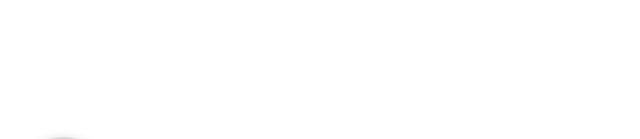
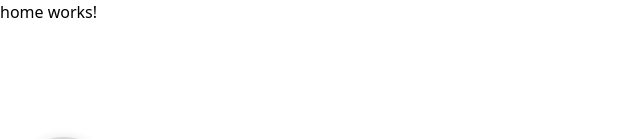
Before and after one commit to klamaj/Abonds, an Angular app in the folder Client/: page / in a window 1280 px wide. Shown: the top 139 px of the page, without its empty margins (0-640 px from the left). Built offline with nearby package versions, Linux system fonts and the light colour scheme.

Commit message:
create home component

```diff
--- a/Client/src/app/app-routing.module.ts
+++ b/Client/src/app/app-routing.module.ts
@@ -1,7 +1,12 @@
 import { NgModule } from '@angular/core';
 import { RouterModule, Routes } from '@angular/router';
 
-const routes: Routes = [];
+const routes: Routes = [
+  {
+    path: '',
+    loadChildren: () =>  import('./modules/pages/pages.module').then(m => m.PagesModule),
+  }
+];
 
 @NgModule({
   imports: [RouterModule.forRoot(routes)],
--- /dev/null
+++ b/Client/src/app/modules/pages/home/home.component.html
@@ -0,0 +1 @@
+<p>home works!</p>
--- /dev/null
+++ b/Client/src/app/modules/pages/pages.module.ts
@@ -0,0 +1,22 @@
+import { NgModule } from '@angular/core';
+import { CommonModule } from '@angular/common';
+import { HomeComponent } from './home/home.component';
+import { RouterModule, Routes } from '@angular/router';
+
+export const pagesRoutes: Routes = [
+  {
+    path: '',
+    component: HomeComponent
+  }
+];
+
+@NgModule({
+  declarations: [
+    HomeComponent
+  ],
+  imports: [
+    CommonModule,
+    RouterModule.forChild(pagesRoutes)
+  ]
+})
+export class PagesModule { }
```
Also changed, not shown: Client/src/app/modules/pages/home/home.component.ts (added, +10 -0 lines), Client/src/app/modules/pages/home/home.component.scss (added).
